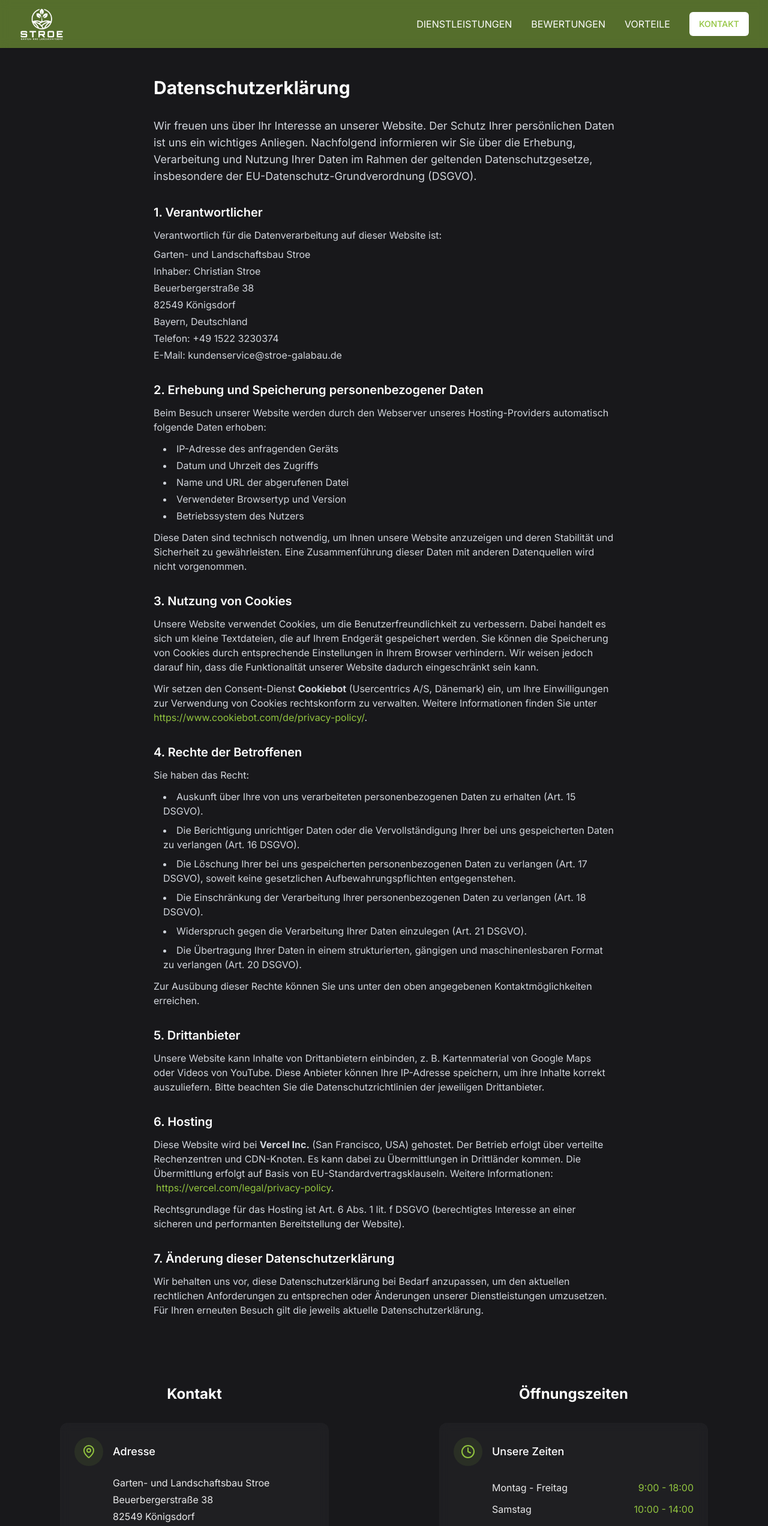
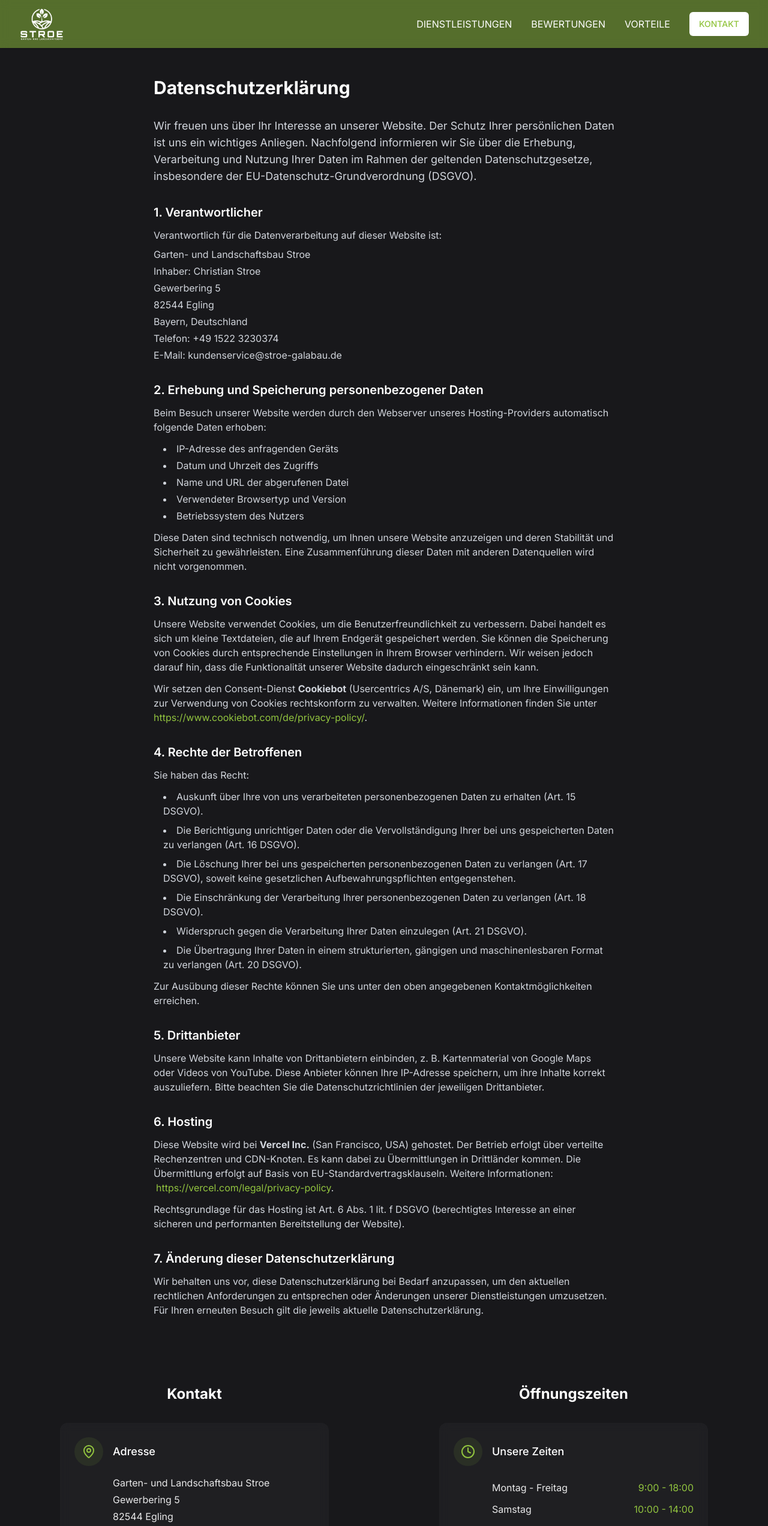
Before and after one commit to LT0PLAY/Gartenbau-Stroe, a Next.js app: page /datenschutz in a window 1280 px wide. Shown: the top 2544 px of the page at 60% size. Built offline with nearby package versions, Linux system fonts and the light colour scheme.

Commit message:
update address

```diff
--- a/app/datenschutz/page.tsx
+++ b/app/datenschutz/page.tsx
@@ -17,8 +17,8 @@ export default function Datenschutz() {
             <div className="mt-2 space-y-1">
               <p>Garten- und Landschaftsbau Stroe</p>
               <p>Inhaber: Christian Stroe</p>
-              <p>Beuerbergerstraße 38</p>
-              <p>82549 Königsdorf</p>
+              <p>Gewerbering 5</p>
+              <p>82544 Egling</p>
               <p>Bayern, Deutschland</p>
               <p>Telefon: +49 1522 3230374</p>
               <p>E-Mail: kundenservice@stroe-galabau.de</p>
--- a/app/impressum/page.tsx
+++ b/app/impressum/page.tsx
@@ -13,8 +13,8 @@ export default function Impressum() {
               <p className="font-semibold text-white">Unternehmen: Garten- und Landschaftsbau Stroe</p>
               <p>Inhaber: Christian Stroe</p>
               <div>
-                <p>Beuerbergerstraße 38</p>
-                <p>82549 Königsdorf</p>
+                <p>Gewerbering 5</p>
+                <p>82544 Egling</p>
                 <p>Bayern, Deutschland</p>
               </div>
             </div>
@@ -30,7 +30,7 @@ export default function Impressum() {
 
           <div>
             <h2 className="text-xl font-semibold mb-3 text-white">Verantwortlich i.S.d. § 18 Abs. 2 MStV</h2>
-            <p>Christian Stroe, Beuerbergerstraße 38, 82549 Königsdorf</p>
+            <p>Christian Stroe, 82544 Egling, Gewerbering 5</p>
           </div>
 
           <div>
--- a/components/Footer.tsx
+++ b/components/Footer.tsx
@@ -21,8 +21,8 @@ export default function Footer() {
                 </div>
                 <div className="pl-12 sm:pl-16 space-y-1">
                   <p className="text-sm sm:text-base text-white/90">Garten- und Landschaftsbau Stroe</p>
-                  <p className="text-sm sm:text-base text-white/90">Beuerbergerstraße 38</p>
-                  <p className="text-sm sm:text-base text-white/90">82549 Königsdorf</p>
+                  <p className="text-sm sm:text-base text-white/90">Gewerbering 5</p>
+                  <p className="text-sm sm:text-base text-white/90">82544 Egling</p>
                   <p className="text-sm sm:text-base text-white/90">Bayern, Deutschland</p>
                 </div>
               </div>
```
